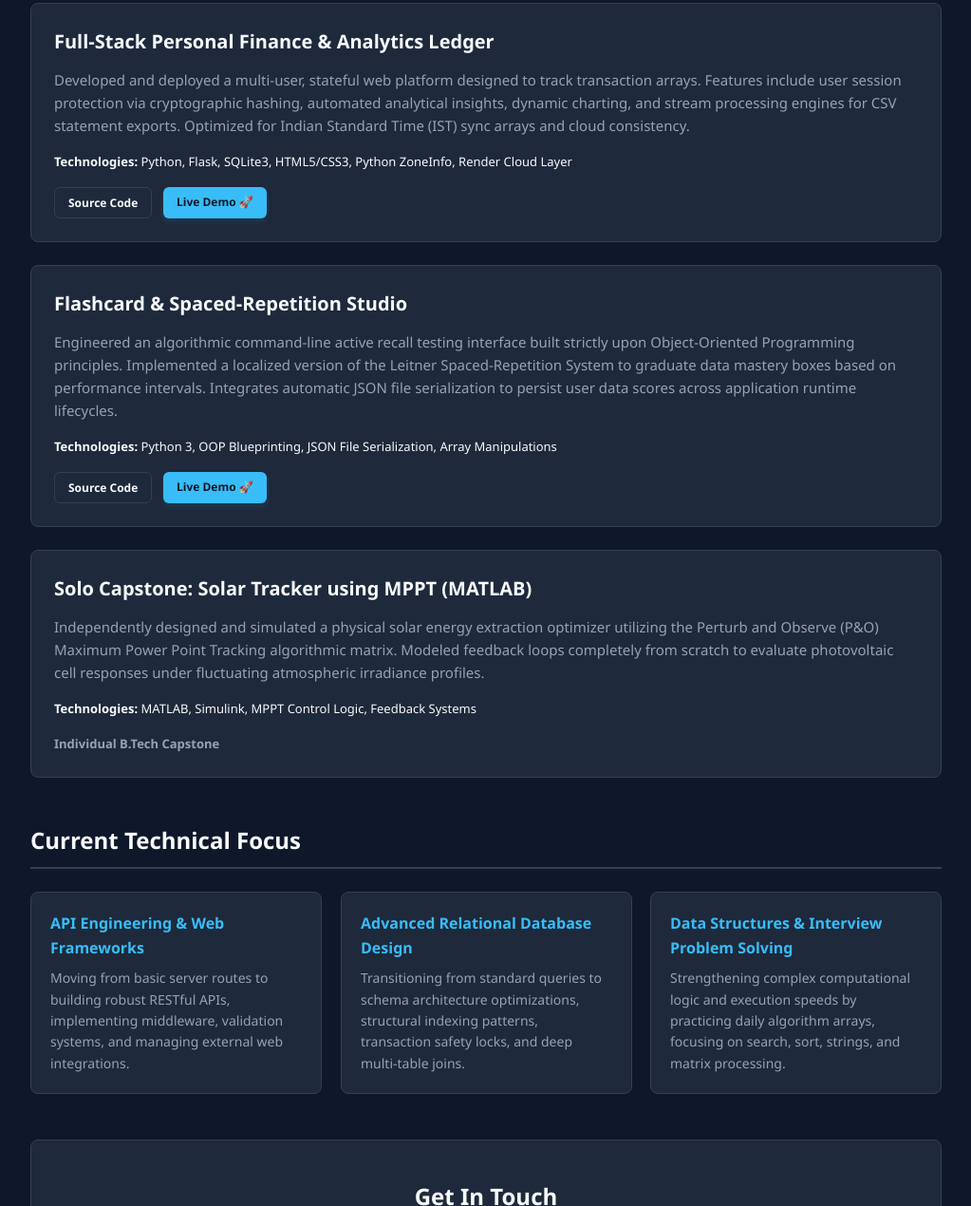
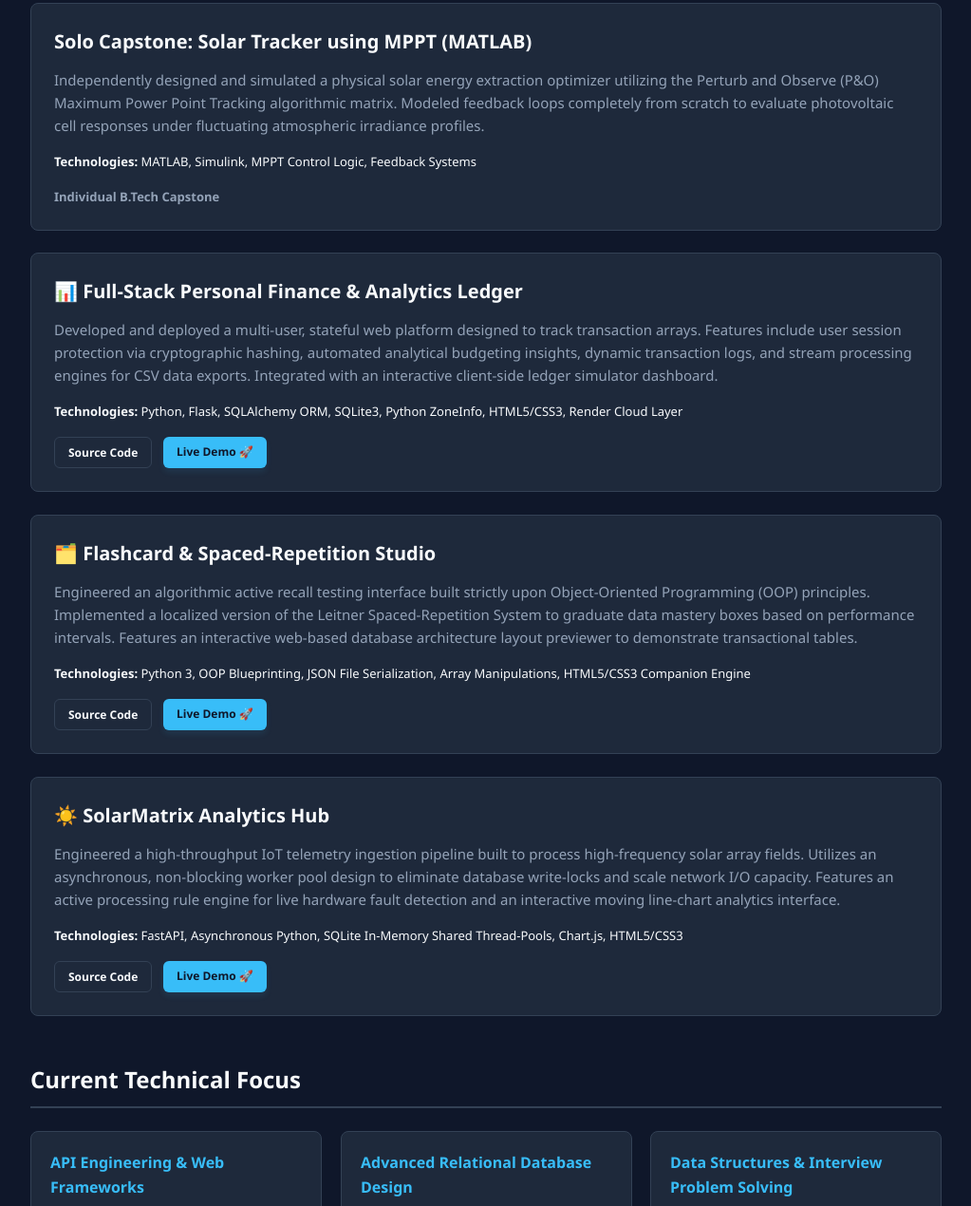
Before and after one commit to gangadharp97-ui/portfolio, a plain HTML site: page index.html in a window 1280 px wide. Shown: the part 1924-3194 px from the top of the page at 95% size, without its empty margins (128-1151 px from the left). Drawn offline with Linux system fonts and the light colour scheme.

Commit message:
feat: complete project array sequence integration with interactive asset routes

```diff
--- a/index.html
+++ b/index.html
@@ -10,7 +10,6 @@
 
 <body>
 
-    <!-- HERO SECTION -->
     <header class="hero">
         <img src="Images/profile.jpg" alt="Sai Gangadhar Potluri" class="Profile-pic">
         <h1>Sai Gangadhar Potluri</h1>
@@ -26,7 +25,6 @@
 
     <main class="container">
 
-        <!-- ABOUT ME SECTION -->
         <section class="about">
             <h2>About Me</h2>
             <p>
@@ -37,13 +35,12 @@
             </p>
         </section>
 
-        <!-- CORE TECH SKILLS SECTION -->
         <section class="skills">
             <h2>Technical Skills</h2>
             <div class="skill-container">
                 <div class="card">Python 3</div>
                 <div class="card">SQL (SQLite/PostgreSQL)</div>
-                <div class="card">Flask Framework</div>
+                <div class="card">FastAPI / Flask Frameworks</div>
                 <div class="card">Data Structures & Algorithms (DSA)</div>
                 <div class="card">Object-Oriented Programming (OOP)</div>
                 <div class="card">Git & GitHub Control</div>
@@ -54,7 +51,6 @@
             </div>
         </section>
 
-        <!-- PROFESSIONAL EXPERIENCE SECTION -->
         <section class="experience">
             <h2>Professional Experience</h2>
             <div class="timeline">
@@ -81,38 +77,10 @@
             </div>
         </section>
 
-        <!-- SOFTWARE ENGINEERING PROJECTS SECTION -->
         <section class="projects">
             <h2>Engineered Projects</h2>
             <div class="project-container">
 
-                <!-- Project 1: Expense Tracker -->
-                <div class="project-card">
-                    <h3>Full-Stack Personal Finance & Analytics Ledger</h3>
-                    <p class="project-description">
-                        Developed and deployed a multi-user, stateful web platform designed to track transaction arrays. Features include user session protection via cryptographic hashing, automated analytical insights, dynamic charting, and stream processing engines for CSV statement exports. Optimized for Indian Standard Time (IST) sync arrays and cloud consistency.
-                    </p>
-                    <p class="project-tech"><strong>Technologies:</strong> Python, Flask, SQLite3, HTML5/CSS3, Python ZoneInfo, Render Cloud Layer</p>
-                    <div class="project-links">
-                        <a href="https://github.com/gangadharp97-ui" target="_blank" class="btn secondary-btn small-btn">Source Code</a>
-                        <a href="https://expense-tracker-flask-1yvp.onrender.com" target="_blank" class="btn primary-btn small-btn">Live Demo 🚀</a>
-                    </div>
-                </div>
-
-                <!-- Project 2: Flashcard Studio -->
-                <div class="project-card">
-                    <h3>Flashcard & Spaced-Repetition Studio</h3>
-                    <p class="project-description">
-                        Engineered an algorithmic command-line active recall testing interface built strictly upon Object-Oriented Programming principles. Implemented a localized version of the Leitner Spaced-Repetition System to graduate data mastery boxes based on performance intervals. Integrates automatic JSON file serialization to persist user data scores across application runtime lifecycles.
-                    </p>
-                    <p class="project-tech"><strong>Technologies:</strong> Python 3, OOP Blueprinting, JSON File Serialization, Array Manipulations</p>
-                    <div class="project-links">
-                        <a href="https://github.com/gangadharp97-ui/flashcard-terminal-studio" target="_blank" class="btn secondary-btn small-btn">Source Code</a>
-                        <a href="https://trinket.io/python3/fb3ec8e9e790" target="_blank" class="btn primary-btn small-btn">Live Demo 🚀</a>
-                    </div>
-                </div>
-
-                <!-- Project 3: Solar Tracker (Solo Capstone) -->
                 <div class="project-card">
                     <h3>Solo Capstone: Solar Tracker using MPPT (MATLAB)</h3>
                     <p class="project-description">
@@ -124,10 +92,45 @@
                     </div>
                 </div>
 
+                <div class="project-card">
+                    <h3>📊 Full-Stack Personal Finance & Analytics Ledger</h3>
+                    <p class="project-description">
+                        Developed and deployed a multi-user, stateful web platform designed to track transaction arrays. Features include user session protection via cryptographic hashing, automated analytical budgeting insights, dynamic transaction logs, and stream processing engines for CSV data exports. Integrated with an interactive client-side ledger simulator dashboard.
+                    </p>
+                    <p class="project-tech"><strong>Technologies:</strong> Python, Flask, SQLAlchemy ORM, SQLite3, Python ZoneInfo, HTML5/CSS3, Render Cloud Layer</p>
+                    <div class="project-links">
+                        <a href="https://github.com/gangadharp97-ui/expense-tracker-flask" target="_blank" class="btn secondary-btn small-btn">Source Code</a>
+                        <a href="https://gangadharp97-ui.github.io/expense-tracker-flask/" target="_blank" class="btn primary-btn small-btn">Live Demo 🚀</a>
+                    </div>
+                </div>
+
+                <div class="project-card">
+                    <h3>🗂️ Flashcard & Spaced-Repetition Studio</h3>
+                    <p class="project-description">
+                        Engineered an algorithmic active recall testing interface built strictly upon Object-Oriented Programming (OOP) principles. Implemented a localized version of the Leitner Spaced-Repetition System to graduate data mastery boxes based on performance intervals. Features an interactive web-based database architecture layout previewer to demonstrate transactional tables.
+                    </p>
+                    <p class="project-tech"><strong>Technologies:</strong> Python 3, OOP Blueprinting, JSON File Serialization, Array Manipulations, HTML5/CSS3 Companion Engine</p>
+                    <div class="project-links">
+                        <a href="https://github.com/gangadharp97-ui/flashcard-terminal-studio" target="_blank" class="btn secondary-btn small-btn">Source Code</a>
+                        <a href="https://gangadharp97-ui.github.io/flashcard-terminal-studio/" target="_blank" class="btn primary-btn small-btn">Live Demo 🚀</a>
+                    </div>
+                </div>
+
+                <div class="project-card">
+                    <h3>☀️ SolarMatrix Analytics Hub</h3>
+                    <p class="project-description">
+                        Engineered a high-throughput IoT telemetry ingestion pipeline built to process high-frequency solar array fields. Utilizes an asynchronous, non-blocking worker pool design to eliminate database write-locks and scale network I/O capacity. Features an active processing rule engine for live hardware fault detection and an interactive moving line-chart analytics interface.
+                    </p>
+                    <p class="project-tech"><strong>Technologies:</strong> FastAPI, Asynchronous Python, SQLite In-Memory Shared Thread-Pools, Chart.js, HTML5/CSS3</p>
+                    <div class="project-links">
+                        <a href="https://github.com/gangadharp97-ui/solarmatrix-analytics-hub" target="_blank" class="btn secondary-btn small-btn">Source Code</a>
+                        <a href="https://gangadharp97-ui.github.io/solarmatrix-analytics-hub/" target="_blank" class="btn primary-btn small-btn">Live Demo 🚀</a>
+                    </div>
+                </div>
+
             </div>
         </section>
 
-        <!-- CURRENT TECHNICAL FOCUS SECTION -->
         <section class="learning">
             <h2>Current Technical Focus</h2>
             <div class="learning-container">
@@ -146,7 +149,6 @@
             </div>
         </section>
 
-        <!-- CONTACT SECTION -->
         <section class="contact">
             <h2>Get In Touch</h2>
             <p class="contact-prompt">I am actively looking for software engineering roles, internships, and collaborative development opportunities. Let's connect!</p>
@@ -159,12 +161,10 @@
 
     </main>
 
-    <!-- FOOTER LINK LAYER -->
     <footer>
         <p>© 2026 Sai Gangadhar Potluri | Designed for Structural Performance</p>
     </footer>
 
-    <!-- INTERACTIVE JAVASCRIPT CONNECT HOOK -->
     <script src="script.js"></script>
 
 </body>
```
